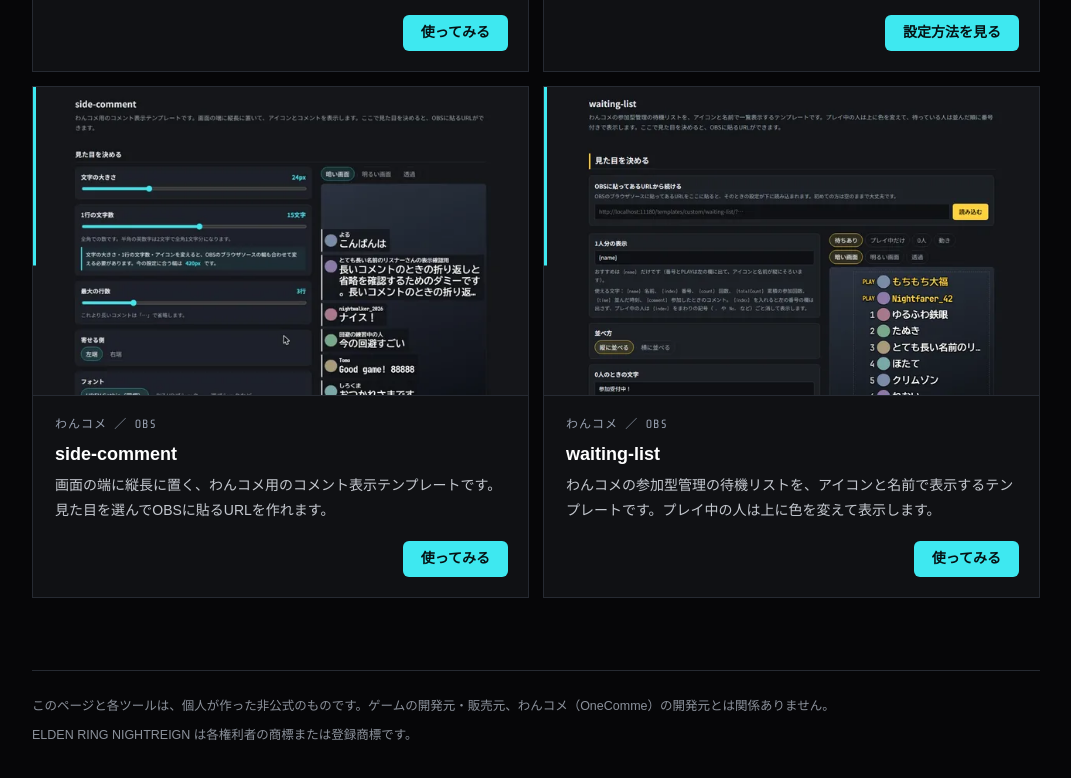
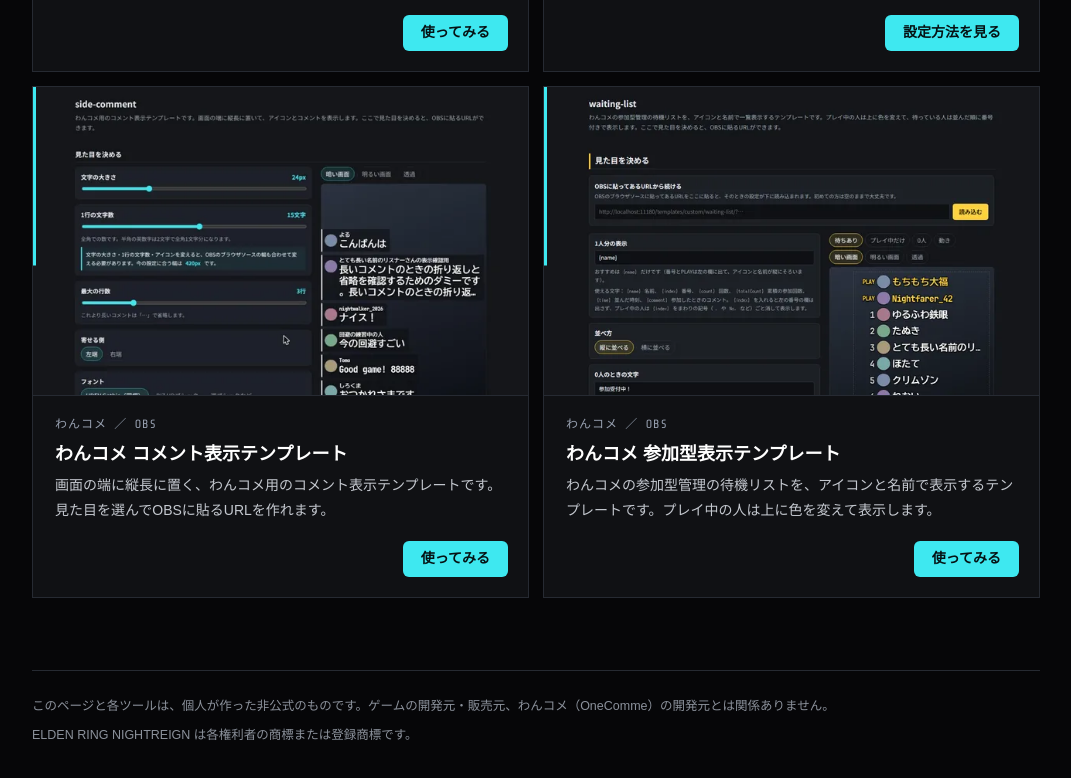
Before and after one commit to esusan/esusan.github.io, a plain HTML site: page index.html in a window 1280 px wide. Shown: the part 3038-3816 px from the top of the page, without its empty margins (104-1175 px from the left). Drawn offline with Linux system fonts and the light colour scheme.

Commit message:
他のツールのリンク名を一目で分かる名前に変更
Co-Authored-By: Claude Opus 5.5 <noreply@anthropic.com>

```diff
--- a/index.html
+++ b/index.html
@@ -414,14 +414,14 @@
       <a class="card" href="https://esusan.github.io/onecomme-side-comment/">
         <picture class="shot"><source srcset="img/shot-sidecomment.webp" type="image/webp"><img src="img/shot-sidecomment.jpg" width="640" height="400" alt="" loading="lazy"></picture>
         <span class="kind">わんコメ ／ OBS</span>
-        <h3>side-comment</h3>
+        <h3>わんコメ コメント表示テンプレート</h3>
         <p>画面の端に縦長に置く、わんコメ用のコメント表示テンプレートです。見た目を選んでOBSに貼るURLを作れます。</p>
         <span class="go">使ってみる</span>
       </a>
       <a class="card" href="https://esusan.github.io/onecomme-waiting-list/">
         <picture class="shot"><source srcset="img/shot-waitinglist.webp" type="image/webp"><img src="img/shot-waitinglist.jpg" width="640" height="400" alt="" loading="lazy"></picture>
         <span class="kind">わんコメ ／ OBS</span>
-        <h3>waiting-list</h3>
+        <h3>わんコメ 参加型表示テンプレート</h3>
         <p>わんコメの参加型管理の待機リストを、アイコンと名前で表示するテンプレートです。プレイ中の人は上に色を変えて表示します。</p>
         <span class="go">使ってみる</span>
       </a>
```
